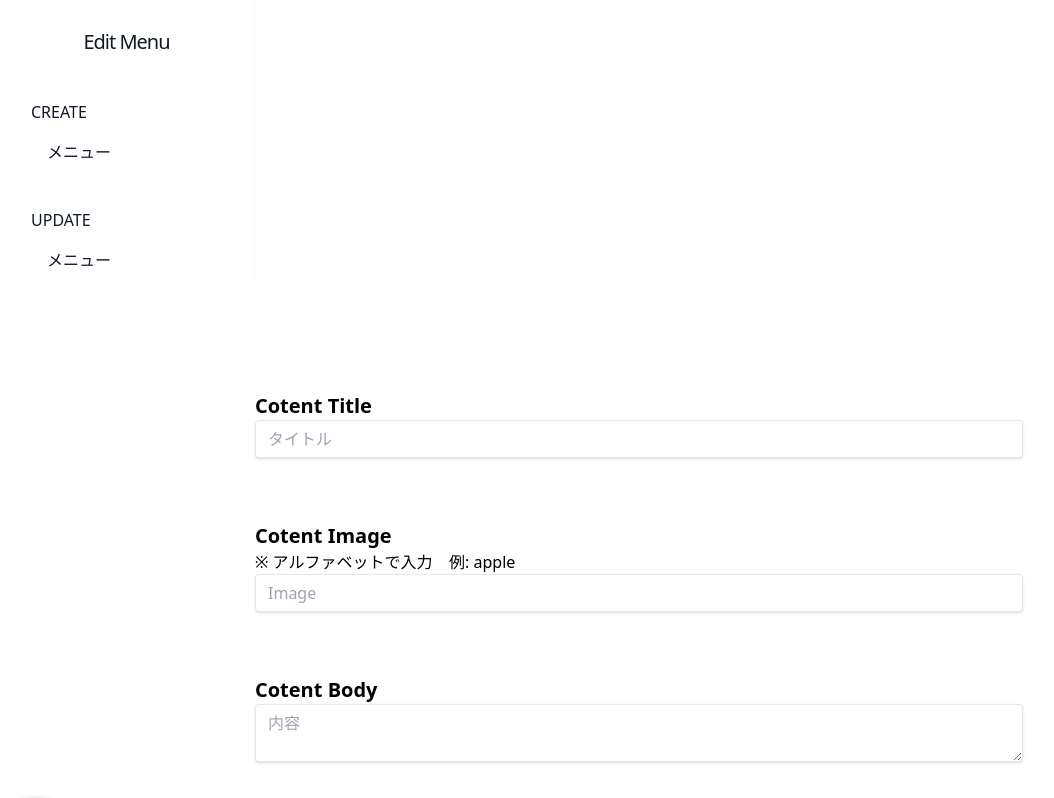
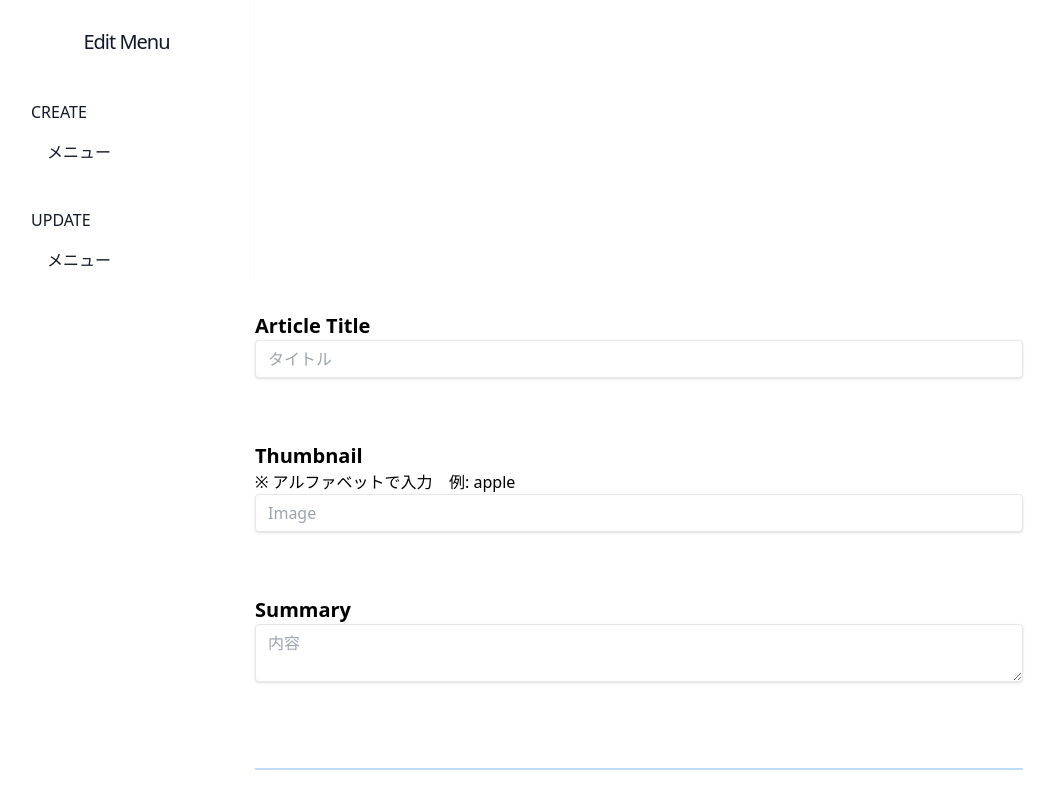
Before and after one commit to ryota-09/nextjs-blog-frontend, a Next.js app: page /edit in a window 1280 px wide. Shown: the top 798 px of the page, without its empty margins (1-1055 px from the left). Built offline with nearby package versions, Linux system fonts and the light colour scheme.

Commit message:
EditHeaderコンポーネントの実装

```diff
--- a/components/organisms/EditBody.tsx
+++ b/components/organisms/EditBody.tsx
@@ -38,7 +38,7 @@ const EditBody: FC<Props> = memo(
     };
     return (
       <>
-        <div onChange={changeArray} className="mt-20">
+        <div onChange={changeArray}>
           <section>
             <div className=" flex flex-col items-center px-5 py-8 mx-auto max-w-7xl sm:px-6 lg:px-8">
               <div className="flex flex-col w-full max-w-3xl mx-auto prose text-left prose-blue">
--- a/components/organisms/EditHeader.tsx
+++ b/components/organisms/EditHeader.tsx
@@ -1,9 +1,71 @@
-import { FC } from "react";
+import { Dispatch, FC, SetStateAction } from "react";
 
-const EditHeader: FC = () => {
+type Props = {
+  setHeaderTitle: Dispatch<SetStateAction<string>>;
+  setHeaderImg: Dispatch<SetStateAction<string>>;
+  setHeaderSummary: Dispatch<SetStateAction<string>>;
+};
+/**
+ * 編集画面のヘッダー部分のコンポーネント.
+ *
+ * @params - props(タイトル, 画像, あらすじをセットする更新関数)
+ * @returns - FC
+ */
+const EditHeader: FC<Props> = ({
+  setHeaderTitle,
+  setHeaderImg,
+  setHeaderSummary,
+}) => {
   return (
     <>
+      <div>
+        <section>
+          <div className=" flex flex-col items-center px-5 py-8 mx-auto max-w-7xl sm:px-6 lg:px-8">
+            <div className="flex flex-col w-full max-w-3xl mx-auto prose text-left prose-blue">
+              <div className="w-full mx-auto">
+                <h3 className="text-xl font-bold">Article Title</h3>
+                <input
+                  type="text"
+                  placeholder="タイトル"
+                  className="shadow appearance-none border rounded w-full py-2 px-3 text-gray-700 leading-tight focus:outline-none focus:shadow-outline"
+                  onChange={(e) => setHeaderTitle(e.target.value)}
+                />
+              </div>
+            </div>
+          </div>
+        </section>
+        <section>
+          <div className=" flex flex-col items-center px-5 py-8 mx-auto max-w-7xl sm:px-6 lg:px-8">
+            <div className="flex flex-col w-full max-w-3xl mx-auto prose text-left prose-blue">
+              <div className="w-full mx-auto">
+                <h3 className="text-xl font-bold">Thumbnail</h3>
+                <p>※ アルファベットで入力 &nbsp;&nbsp;&nbsp;例: apple</p>
+                <input
+                  type="text"
+                  placeholder="Image"
+                  className="shadow appearance-none border rounded w-full py-2 px-3 text-gray-700 leading-tight focus:outline-none focus:shadow-outline"
+                  onChange={(e) => setHeaderImg(e.target.value)}
+                />
+              </div>
+            </div>
+          </div>
+        </section>
+        <section className="">
+          <div className=" flex flex-col items-center px-5 py-8 mx-auto max-w-7xl sm:px-6 lg:px-8">
+            <div className="flex flex-col w-full max-w-3xl mx-auto prose text-left prose-blue border-b-2 pb-20 border-blue-200">
+              <div className="w-full mx-auto">
+                <h3 className="text-xl font-bold">Summary</h3>
+                <textarea
+                  placeholder="内容"
+                  className="shadow appearance-none border rounded w-full py-2 px-3 text-gray-700 leading-tight focus:outline-none focus:shadow-outline"
+                  onChange={(e) => setHeaderSummary(e.target.value)}
+                />
+              </div>
+            </div>
+          </div>
+        </section>
+      </div>
     </>
-  )
-}
+  );
+};
 export default EditHeader;
--- a/components/templates/EditMain.tsx
+++ b/components/templates/EditMain.tsx
@@ -2,6 +2,7 @@ import { FC, useEffect, useState } from "react";
 import { Content } from "../../types/content";
 import AddButton from "../atoms/Button/AddButton";
 import EditBody from "../organisms/EditBody";
+import EditHeader from "../organisms/EditHeader";
 
 const EditMain: FC = () => {
   const [contentArray, setContentArray] = useState<Content[]>([
@@ -15,12 +16,20 @@ const EditMain: FC = () => {
     },
   ]);
   const [contentArrayToSave, setContentArrayToSave] = useState<Content[]>([]);
+  const [headerTitle, setHeaderTitle] = useState("");
+  const [headerImg, setHeaderImg] = useState("");
+  const [headerSummary, setHeaderSummary] = useState("");
 
   const createNewContent = () => {
     setContentArray([...contentArrayToSave]);
   };
   return (
     <>
+      <EditHeader
+        setHeaderTitle={setHeaderTitle}
+        setHeaderImg={setHeaderImg}
+        setHeaderSummary={setHeaderSummary}
+      />
       {contentArray.map((content, index) => (
         <EditBody
           key={index}
```
